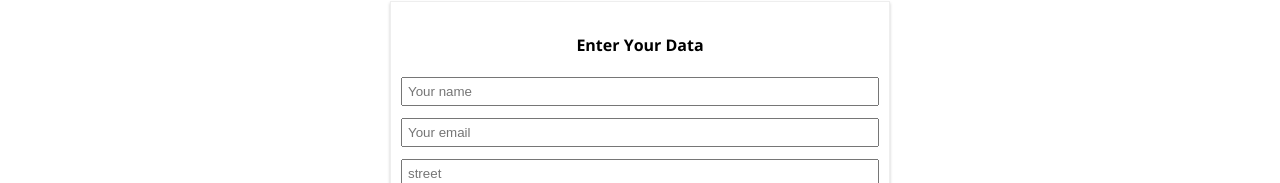
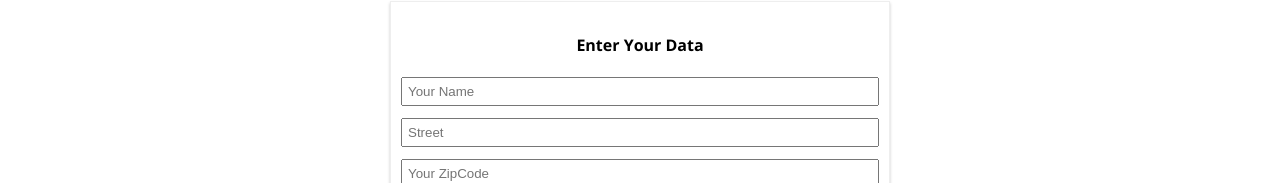
Before and after one commit to Omarzikry/Burger-Builder-React-App, a React app: page /Checkout in a window 1280 px wide. Both pictures are taken after a click on the button "CONTINUE". Shown: the part 617-800 px from the top of the page. Built offline with nearby package versions, Linux system fonts and the light colour scheme.

Commit message:
form validation finished

```diff
--- a/src/components/UI/Button/Button.js
+++ b/src/components/UI/Button/Button.js
@@ -2,7 +2,7 @@ import React from 'react';
 import classes from './Button.css';
 const button = (props) => {
     return (
-        <button className={[classes.Button , classes[props.btnType]].join(' ')} onClick={props.clicked}>{props.children}</button>
+        <button disabled={props.disabled} className={[classes.Button , classes[props.btnType]].join(' ')} onClick={props.clicked}>{props.children}</button>
     );
 }
 
--- a/src/components/UI/Input/Input.css
+++ b/src/components/UI/Input/Input.css
@@ -5,3 +5,8 @@
         padding: 5px;
         box-sizing: border-box
 }
+.Invalid{
+        border: 1px solid red;
+        background-color: rgb(250, 147, 135);
+
+}
--- a/src/components/UI/Input/Input.js
+++ b/src/components/UI/Input/Input.js
@@ -1,16 +1,35 @@
 import React from 'react';
-import classes from './Input.css'
+import classes from './Input.css';
+
 const Input = (props) => {
+    const inputClasses = [
+        classes.Input
+    ]
+
+    if(props.invalid && props.shouldValidate && props.touched){
+        inputClasses.push(classes.Invalid)
+    }
+
+
     let inputElement = null;
-    switch(props.inputtype){
+    switch(props.elementType){
         case ('input'):
-        inputElement = <input className={classes.Input} {...props} />;
+        inputElement = <input className={inputClasses.join(' ')} {...props.elementConfig} value={props.value} onChange={props.changed} />;
         break;
         case ('textarea'):
-        inputElement = <textarea className={classes.Input} {...props} />
+        inputElement = <textarea className={classes.Input} {...props.elementConfig} value={props.value} onChange={props.changed} />
+        break;
+        case ('select'):
+        inputElement = <select className={classes.Input} value={props.value} onChange={props.changed} >
+        {props.options.map(option => {
+            return (
+                <option key={option.value} value={option.value}>{option.displayValue}</option>
+            );
+        })}
+        </select>
         break;
         default:
-        inputElement = <input className={classes.Input} {...props} />
+        inputElement = <input className={classes.Input} {...props.elementConfig} value={props.value} onChange={props.changed} />
     }
     return (
         <div>
--- a/src/containers/Checkout/ContactData/ContactData.js
+++ b/src/containers/Checkout/ContactData/ContactData.js
@@ -6,32 +6,105 @@ import classes from './ContactData.css';
 import Input from '../../../components/UI/Input/Input'
 class ContactData extends Component {
     state = {
-        name: '',
-        email: '',
-        address: {
-            street: '',
-            postalCode: '',
+        orderForm: {
+                name: {
+                    elementType: 'input',
+                    elementConfig: {
+                        type: 'text',
+                        placeholder: 'Your Name'
+                    },
+                    value: '',
+                    validation: {
+                        required: true
+                    },
+                    valid: false,
+                    touched: false
+                },
+                street: {
+                    elementType: 'input',
+                    elementConfig: {
+                        type: 'text',
+                        placeholder: 'Street'
+                    },
+                    value: '',
+                    validation: {
+                        required: true,
+                        minLength: 5,
+                    },
+                    valid: false,
+                    touched: false
+                },
+                zipCode: {
+                    elementType: 'input',
+                    elementConfig: {
+                        type: 'text',
+                        placeholder: 'Your ZipCode'
+                    },
+                    value: '',
+                    validation: {
+                        required: true,
+                        minLength: 5,
+                        maxLength: 5
+                    },
+                    valid: false,
+                    touched: false
+                },
+                country: {
+                    elementType: 'input',
+                    elementConfig: {
+                        type: 'text',
+                        placeholder: 'Country'
+                    },
+                    value: '',
+                    validation: {
+                        required: true
+                    },
+                    valid: false,
+                    touched: false
+                },
+                email: {
+                    elementType: 'input',
+                    elementConfig: {
+                        type: 'email',
+                        placeholder: 'Your E-mail'
+                    },
+                    value: '',
+                    validation: {
+                        required: true
+                    },
+                    valid: false,
+                    touched: false
+                },
+            deliveryMethod: {
+                elementType: 'select',
+                elementConfig: {
+                    options: [
+                        {value: 'fastest' , displayValue: 'Fastest'},
+                        {value: 'cheapest' , displayValue: 'Cheapest'},
+                    ]
+                },
+                value: 'fastest',
+                validation: {},
+                valid: true
+            },
         },
+        formIsValid: false,
         loading: false
     };
     orderHandler = (event) => {
         event.preventDefault();
         console.log(this.props.ingredients);
         this.setState({loading: true});
+        const formData = {};
+        for(let formElementIdentifier in this.state.orderForm){
+            formData[formElementIdentifier] = this.state.orderForm[formElementIdentifier].value;
+        }
         const order = {
             ingredients: {...this.props.ingredients},
             price: this.props.price,
-            customer: {
-                name: 'Omar',
-                address: {
-                    street: "Omar's Street",
-                    zipCode: '11536',
-                    country: 'Canada'
-                },
-                email: 'Omar@awesome.com',
-            },
-            deliveryMethod: 'fastest',
+            orderData: formData
         }
+
         axios.post('/orders.json' , order)
             .then(response => {
                 this.setState({loading: false});
@@ -41,15 +114,68 @@ class ContactData extends Component {
                 this.setState({loading: false})
             });
     }
+
+
+    checkValidity = (value , rules) => {
+        let isValid = true;
+            if(rules.required){
+                isValid = value.trim() !== '' && isValid;
+            }
+            if(rules.minLength){
+                isValid = value.length >= rules.minLength && isValid;
+            }
+            if(rules.maxLength){
+                isValid = value.length <= rules.maxLength && isValid;
+            }
+            return isValid
+    }
+
+    inputChangedHandler = (event , inputIdentifier) => {
+        const updatedOrderForm = {
+            ...this.state.orderForm
+        };
+        const updatedFormElement = {
+            ...updatedOrderForm[inputIdentifier]
+        };
+        updatedFormElement.value = event.target.value;
+        updatedFormElement.touched = true;
+        updatedFormElement.valid = this.checkValidity(updatedFormElement.value , updatedFormElement.validation)
+        updatedOrderForm[inputIdentifier] = updatedFormElement;
+        let formIsValid = true;
+        for(let inputIdentifier in updatedOrderForm){
+            formIsValid = updatedOrderForm[inputIdentifier].valid && formIsValid;
+        }
+        this.setState({orderForm: updatedOrderForm, formIsValid: formIsValid})
+    }
+
+
+
     render() {
+        let formElementArray = [];
+        for(let key in this.state.orderForm){
+            formElementArray.push({
+                id: key,
+                config: this.state.orderForm[key],
+
+            })
+        }
         let form = <Spinner />;
     if(this.state.loading === false){
-        form = (<form>
-        <Input inputtype="input"type="text" name="name" placeholder="Your name" />
-        <Input inputtype="input"type="email" name="mail" placeholder="Your email" />
-        <Input inputtype="input"type="text" name="street" placeholder="street" />
-        <Input inputtype="input"type="number" name="postal" placeholder="Postal Code" />
-        <Button btnType="Success" clicked={this.orderHandler}>ORDER</Button>
+        form = (<form onSubmit={this.orderHandler}>
+        {formElementArray.map(inp => {
+            return (
+                <Input key={inp.id}
+                elementType={inp.config.elementType}
+                touched={inp.config.touched}
+                invalid={!inp.config.valid}
+                shouldValidate={inp.config.validation}
+                elementConfig={inp.config.elementConfig}
+                value={inp.config.value}
+                options={inp.config.elementConfig.options}
+                changed={(event)=> {this.inputChangedHandler(event , inp.id)}} />
+            );
+        })}
+        <Button btnType="Success" disabled={!this.state.formIsValid}>ORDER</Button>
     </form>);
     }
         return (
```
